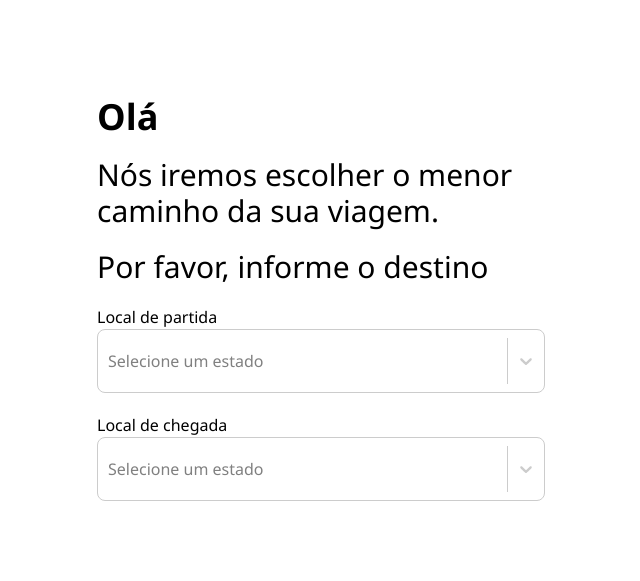
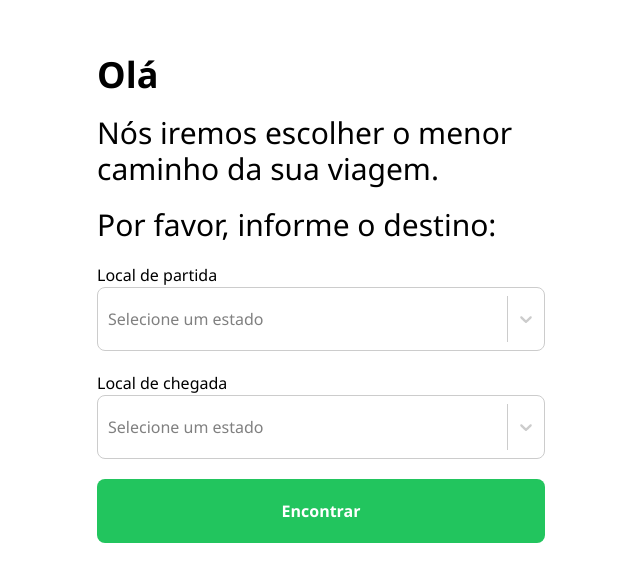
Before and after one commit to projeto-de-algoritmos/Grafos2_SPSubway, a React (Create React App) app in the folder app/: page / in a window 1280 px wide. Shown: the part 101-682 px from the top of the page, without its empty margins (319-959 px from the left). Built offline with nearby package versions, Linux system fonts and the light colour scheme.

Commit message:
feat: interface improvements

```diff
--- a/app/src/components/Home.jsx
+++ b/app/src/components/Home.jsx
@@ -1,13 +1,18 @@
 import { SelectStateButton } from "./SelectStateButton";
 
-export function Home(){
-    return(
-        <div className="w-full max-w-md space-y-5">
-            <h1 className="font-bold text-4xl">Olá</h1>
-            <p className="text-3xl">Nós iremos escolher o menor caminho da sua viagem.</p>
-            <p className="text-3xl">Por favor, informe o destino</p>
-            <SelectStateButton localPoint={"partida"}/>
-            <SelectStateButton localPoint={"chegada"}/>
-        </div>
-    )
+export function Home() {
+  return (
+    <div className="w-full max-w-md space-y-5">
+      <h1 className="font-bold text-4xl">Olá</h1>
+      <p className="text-3xl">
+        Nós iremos escolher o menor caminho da sua viagem.
+      </p>
+      <p className="text-3xl">Por favor, informe o destino:</p>
+      <SelectStateButton localPoint={"partida"} />
+      <SelectStateButton localPoint={"chegada"} />
+      <button className="w-full bg-green-500 h-[64px] rounded-lg text-white font-bold hover:bg-green-600 transition-colors">
+        Encontrar
+      </button>
+    </div>
+  );
 }
--- a/app/src/components/SelectStateButton.jsx
+++ b/app/src/components/SelectStateButton.jsx
@@ -18,10 +18,6 @@ export function SelectStateButton({ localPoint }) {
             ...baseStyles,
             height: 64,
             borderRadius: 8,
-            backgroundColor:
-              state.hasValue && localPoint === "partida"
-                ? "#0038FF"
-                : "white",
           }),
         }}
       />
```
